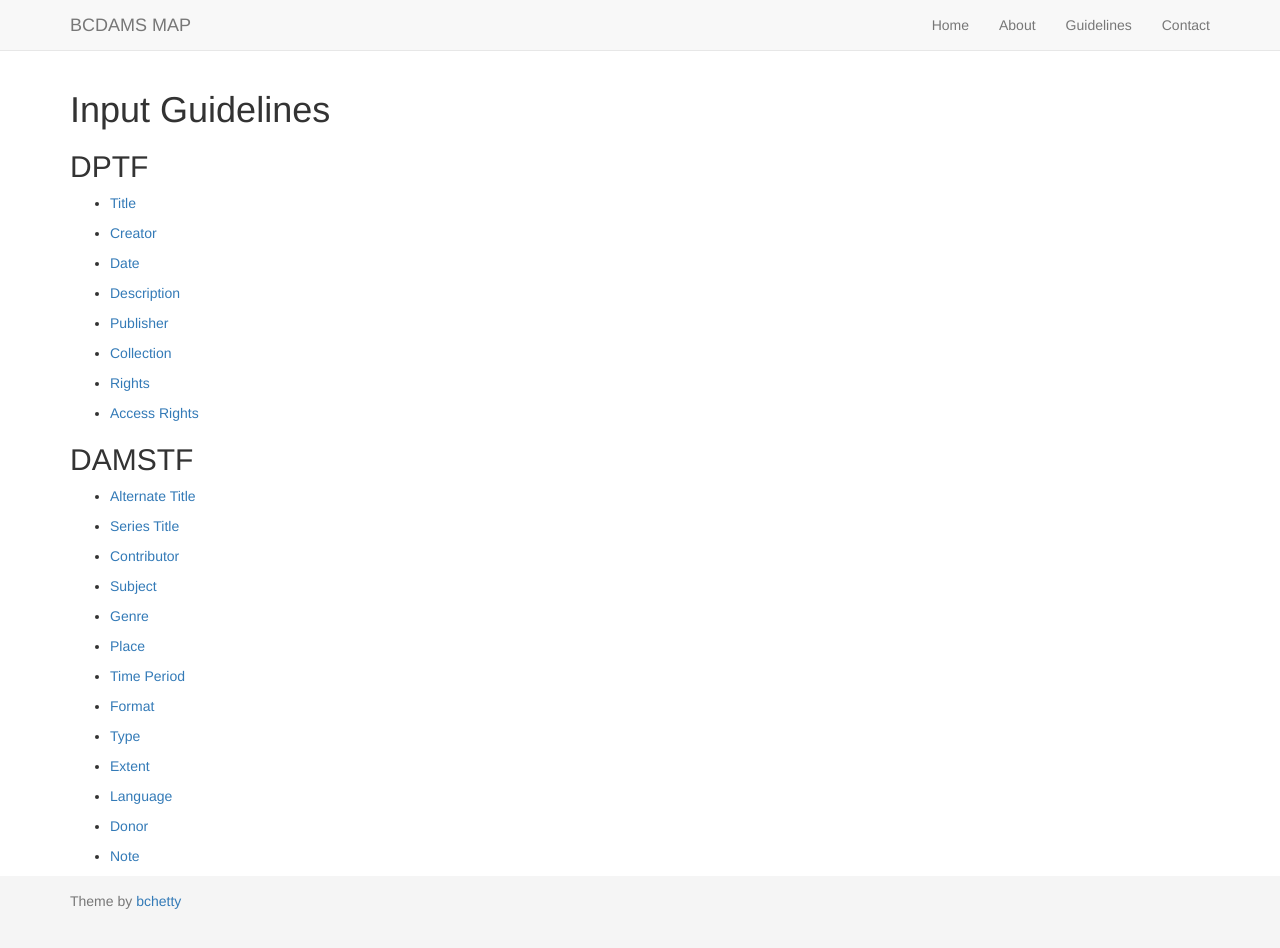
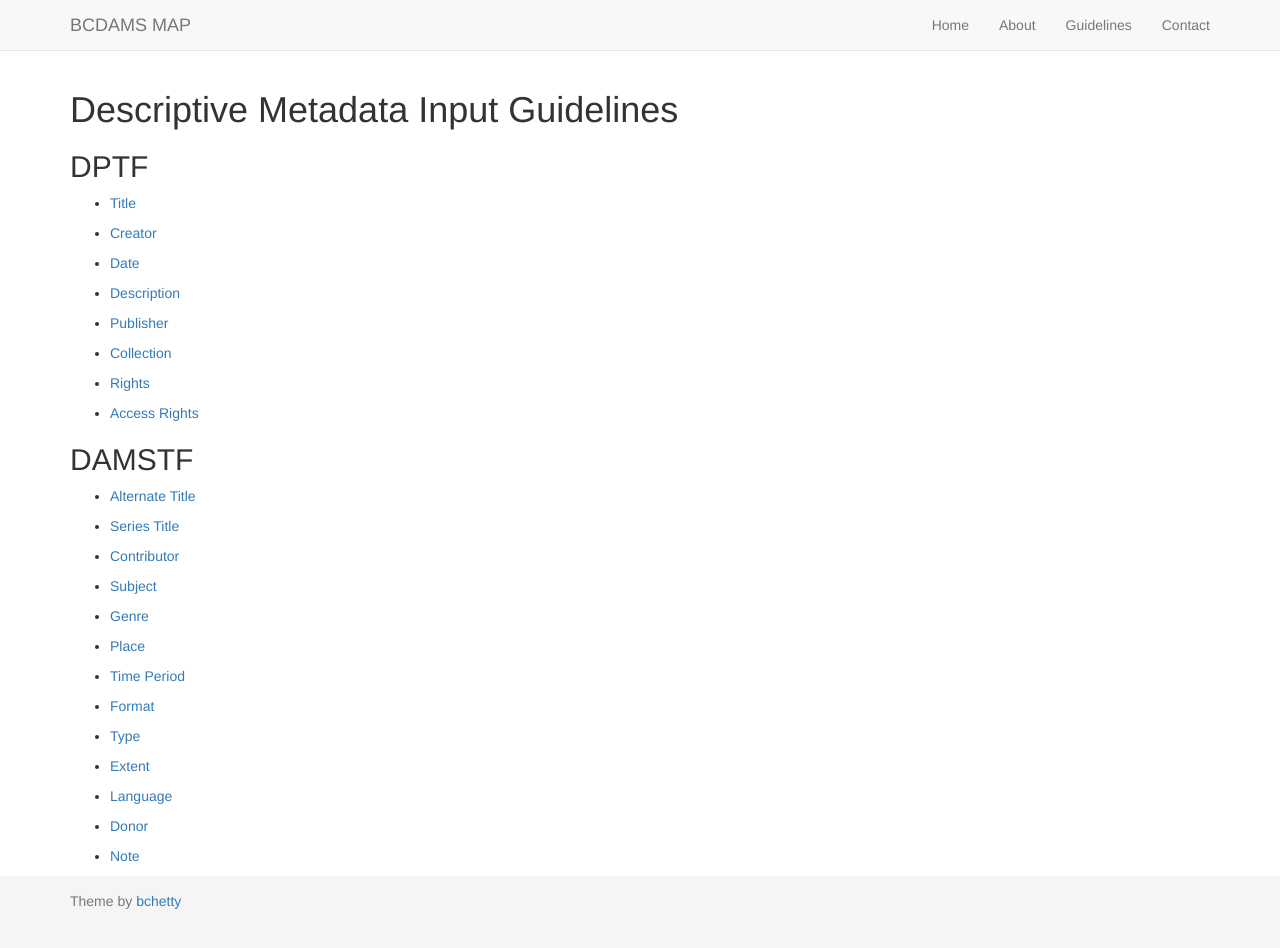
Before and after one commit to uhlibraries-digital/bcdams-map, a Jekyll site: the page built from guidelines/index.md, in a window 1280 px wide and 956 px high. Shown: the top 948 px of the window. Built offline with Jekyll 4.4.1, drawn with Linux system fonts in a browser that asks for light colours; nearby versions of some CDN libraries.

Commit message:
update h1

```diff
--- a/guidelines/index.md
+++ b/guidelines/index.md
@@ -4,7 +4,7 @@ title: Metadata Input Guidelines
 comments: false
 ---
 
-# Input Guidelines
+# Descriptive Metadata Input Guidelines
 
 ## DPTF
 {% for field in site.data.order.dptf %}
```
